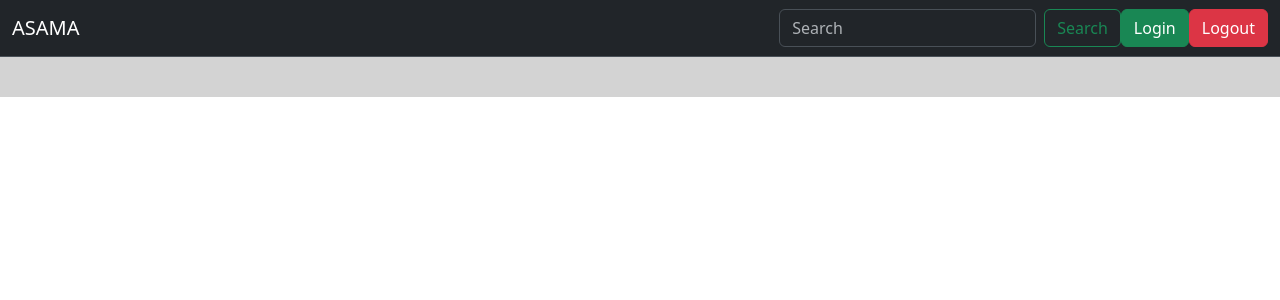
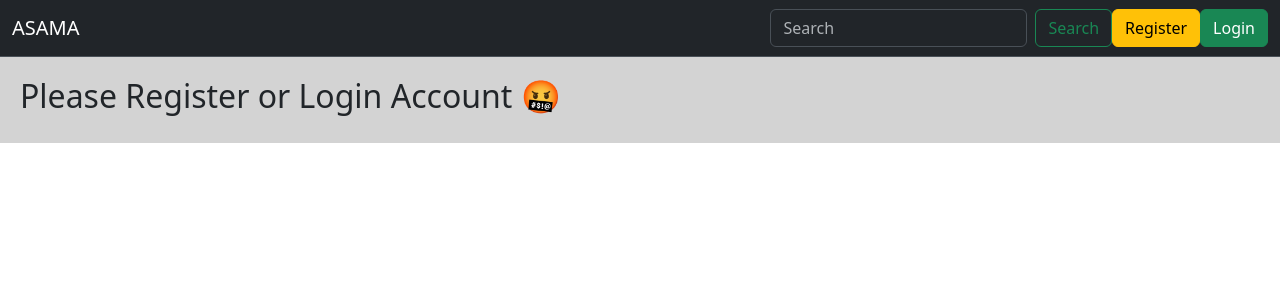
Before and after one commit to Asama-Django-Team/mongard-django-ms, a Django app: page /todo/ in a window 1280 px wide. Shown: the top 300 px of the page. Run offline with Django 5.2, Linux system fonts and the light colour scheme; data that the repository does not hold is empty.

Commit message:
update trainig code mongard

```diff
--- a/config/templates/index.html
+++ b/config/templates/index.html
@@ -3,6 +3,8 @@
 {% block title %} Home {% endblock %}
 
 {% block content %}
+
+    <a href="{% url 'todo' %}" class="btn btn-info"> TODO </a>
 
     {% if name == "sina" %}
         <h3> not found {{name|capfirst}} </h3>
--- a/config/templates/navbar.html
+++ b/config/templates/navbar.html
@@ -1,11 +1,17 @@
 <nav class="navbar bg-dark border-bottom border-body" data-bs-theme="dark">
     <div class="container-fluid">
-      <a href="{% url 'introduction' %}" class="navbar-brand">ASAMA </a>
+      <a href="{% url 'introduction' %}" class="navbar-brand">ASAMA</a>
       <form class="d-flex" role="search">
         <input class="form-control me-2" type="search" placeholder="Search" aria-label="Search">
         <button class="btn btn-outline-success" type="submit">Search</button>
-        <a href="{% url 'login' %}" class="btn btn-success"> Login </a>
-        <a href="{% url 'logout' %}" class="btn btn-danger"> Logout </a>
+
+        {% if request.user.is_authenticated %}
+            <a href="{% url 'logout' %}" class="btn btn-danger"> Logout </a>
+        {% else %}
+            <a href="{% url 'register' %}" class="btn btn-warning"> Register </a>
+            <a href="{% url 'login' %}" class="btn btn-success"> Login </a>
+        {% endif %}
+
       </form>
     </div>
   </nav>
--- a/config/templates/todo.html
+++ b/config/templates/todo.html
@@ -4,10 +4,18 @@
 
 {% block content %}
 
+    {% if request.user.is_authenticated %}
+        <h2>
+            Wellcome {{request.user.first_name | capfirst}} 🙂
+        </h2><br>
+
+        <a href="{% url 'create' %}" class="btn btn-info"> + Add New Todo </a>
+
         {% for i in todo %}
             <!-- <h3> {{i.title|capfirst}} </h3>
             <p> {{i.description}} </p>
             <small> {{i.date}} </small> -->
+
 
             <a href="{% url 'details' i.id %}">
 
@@ -18,4 +26,11 @@
             <hr>
         {% endfor %}
 
+        {% else %}
+            <h2>
+                Please Register or Login Account 🤬
+            </h2>
+
+    {% endif %}
+
 {% endblock %}
```
Lines whose indentation alone changed are shown as unchanged.
